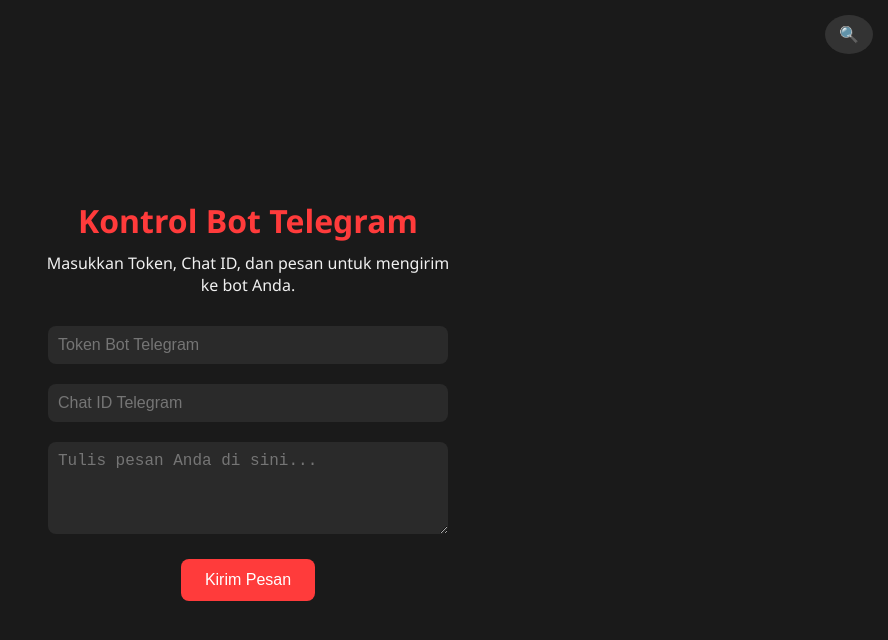
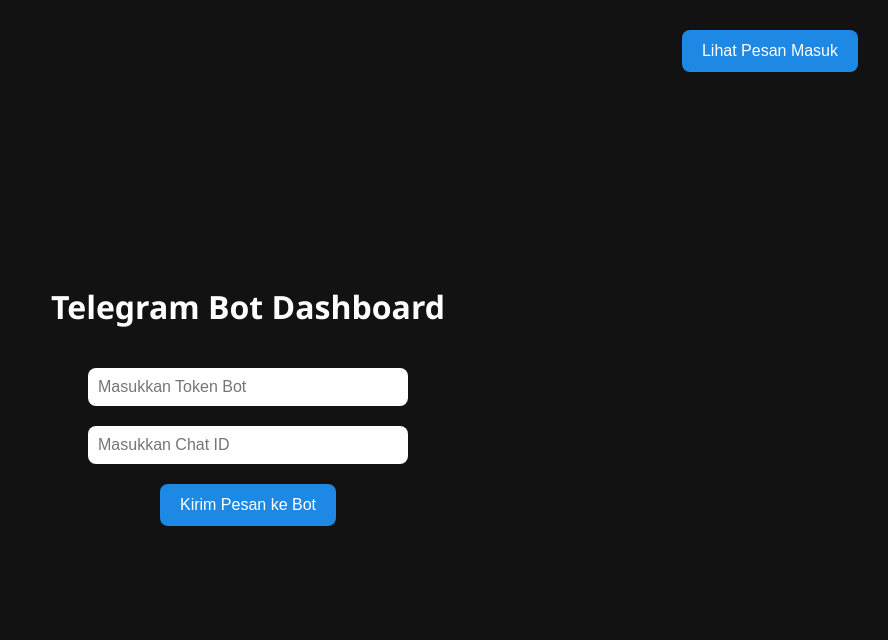
Before and after one commit to Fatonklzs/Newq, a plain HTML site: page index.html in a window 1280 px wide. Shown: the whole page, without its empty margins (392-1280 px from the left). Drawn offline with nearby package versions, Linux system fonts and the light colour scheme.

Commit message:
Update index.html

```diff
--- a/index.html
+++ b/index.html
@@ -1,161 +1,112 @@
 <!DOCTYPE html>
 <html lang="id">
 <head>
-  <meta charset="UTF-8">
-  <meta name="viewport" content="width=device-width, initial-scale=1.0, user-scalable=no">
-  <title>🔴 Telegram Bot Control</title>
-  <link rel="stylesheet" href="https://cdnjs.cloudflare.com/ajax/libs/toastr.js/latest/toastr.min.css" />
+  <meta charset="UTF-8" />
+  <meta name="viewport" content="width=device-width, initial-scale=1.0" />
+  <title>Telegram Bot Panel</title>
   <style>
-    * {
+    body {
       margin: 0;
-      padding: 0;
-      box-sizing: border-box;
-      user-select: none;
-    }
-
-    body {
-      font-family: 'Segoe UI', sans-serif;
-      background-color: #1a1a1a;
-      color: #f0f0f0;
+      font-family: "Segoe UI", sans-serif;
+      background-color: #121212;
+      color: #ffffff;
       display: flex;
       flex-direction: column;
+      align-items: center;
       justify-content: center;
-      align-items: center;
-      min-height: 100vh;
-      padding: 20px;
-      overflow: hidden;
+      height: 100vh;
     }
 
     h1 {
-      color: #ff3b3b;
-      margin-bottom: 10px;
+      margin-bottom: 30px;
     }
 
-    p {
-      margin-bottom: 20px;
-      text-align: center;
+    input {
+      padding: 10px;
+      margin: 10px;
+      border-radius: 8px;
+      border: none;
+      width: 300px;
+      font-size: 1rem;
     }
 
-    input, textarea {
-      width: 100%;
-      max-width: 400px;
-      padding: 10px;
-      margin: 10px 0;
+    button {
+      padding: 12px 20px;
+      margin: 10px;
+      font-size: 1rem;
+      background-color: #1e88e5;
+      color: white;
       border: none;
       border-radius: 8px;
-      font-size: 16px;
-      background-color: #2a2a2a;
-      color: #f0f0f0;
-      outline: none;
+      cursor: pointer;
+      transition: 0.2s;
     }
 
-    button.send-button {
-      background-color: #ff3b3b;
-      color: white;
-      border: none;
-      padding: 12px 24px;
-      border-radius: 8px;
-      font-size: 16px;
-      cursor: pointer;
-      margin-top: 10px;
-      transition: background 0.2s;
+    button:hover {
+      background-color: #1565c0;
     }
 
-    button.send-button:hover {
-      background-color: #e62e2e;
-    }
-
-    .dashboard-button {
-      position: fixed;
-      top: 15px;
-      right: 15px;
-      background-color: #333;
-      border: none;
-      color: #ff3b3b;
-      padding: 10px 14px;
-      font-size: 16px;
-      border-radius: 50%;
-      cursor: pointer;
-      transition: background 0.2s;
-    }
-
-    .dashboard-button:hover {
-      background-color: #444;
-    }
-
-    .form-container {
-      width: 100%;
-      max-width: 420px;
-      text-align: center;
+    .top-right {
+      position: absolute;
+      top: 20px;
+      right: 20px;
     }
   </style>
 </head>
 <body>
-  <button class="dashboard-button" onclick="bukaDashboard()">🔍</button>
+  <h1>Telegram Bot Dashboard</h1>
+  <input id="token" placeholder="Masukkan Token Bot" />
+  <input id="chatid" placeholder="Masukkan Chat ID" />
 
-  <div class="form-container">
-    <h1>Kontrol Bot Telegram</h1>
-    <p>Masukkan Token, Chat ID, dan pesan untuk mengirim ke bot Anda.</p>
+  <button onclick="simpanDanKirim()">Kirim Pesan ke Bot</button>
+  <button class="top-right" onclick="lihatPesanMasuk()">Lihat Pesan Masuk</button>
 
-    <input type="text" id="token" placeholder="Token Bot Telegram" autocomplete="off" />
-    <input type="text" id="chatid" placeholder="Chat ID Telegram" autocomplete="off" />
-    <textarea id="message" rows="4" placeholder="Tulis pesan Anda di sini..."></textarea>
-    <button class="send-button" onclick="kirimPesan()">Kirim Pesan</button>
-  </div>
+  <script>
+    function simpanDanKirim() {
+      const token = document.getElementById('token').value.trim();
+      const chatid = document.getElementById('chatid').value.trim();
 
-  <script src="https://cdnjs.cloudflare.com/ajax/libs/toastr.js/latest/toastr.min.js"></script>
-  <script>
-    toastr.options = {
-      "closeButton": true,
-      "progressBar": true,
-      "positionClass": "toast-bottom-center",
-      "timeOut": "3000",
-      "theme": "dark"
-    };
-
-    function kirimPesan() {
-      const token = document.getElementById("token").value.trim();
-      const chatid = document.getElementById("chatid").value.trim();
-      const message = document.getElementById("message").value.trim();
-
-      if (!token || !chatid || !message) {
-        toastr.warning("Mohon lengkapi semua field terlebih dahulu!");
+      if (!token || !chatid) {
+        alert('Token dan Chat ID harus diisi!');
         return;
       }
 
-      fetch(`https://api.telegram.org/bot${token}/sendMessage`, {
-        method: "POST",
-        headers: {
-          "Content-Type": "application/json"
-        },
-        body: JSON.stringify({
-          chat_id: chatid,
-          text: message
+      localStorage.setItem('token', token);
+      localStorage.setItem('chatid', chatid);
+
+      const pesan = prompt("Tulis pesan untuk dikirim ke bot:");
+      if (pesan) {
+        fetch(`https://api.telegram.org/bot${token}/sendMessage`, {
+          method: 'POST',
+          headers: { 'Content-Type': 'application/json' },
+          body: JSON.stringify({ chat_id: chatid, text: pesan })
         })
-      })
-      .then(res => res.json())
-      .then(res => {
-        if (res.ok) {
-          toastr.success("Pesan berhasil dikirim!");
-          document.getElementById("message").value = "";
-        } else {
-          toastr.error("Gagal mengirim pesan! Periksa token dan chat ID.");
-        }
-      })
-      .catch(() => toastr.error("Terjadi kesalahan jaringan!"));
+        .then(res => res.json())
+        .then(data => {
+          if (data.ok) {
+            alert('Pesan berhasil dikirim!');
+          } else {
+            alert('Gagal mengirim: ' + data.description);
+          }
+        })
+        .catch(() => alert('Terjadi kesalahan jaringan.'));
+      }
     }
 
-    function bukaDashboard() {
-      const token = document.getElementById("token").value.trim();
-      const chatid = document.getElementById("chatid").value.trim();
+    function lihatPesanMasuk() {
+      const token = document.getElementById('token').value.trim();
+      const chatid = document.getElementById('chatid').value.trim();
 
       if (!token || !chatid) {
-        toastr.warning("Masukkan Token dan Chat ID terlebih dahulu!");
+        alert('Token dan Chat ID harus diisi!');
         return;
       }
 
-      const url = `https://8d71a66c-a9ac-4c99-b133-a9f2397008dd-00-26f7p1m9p5my6.pike.replit.dev/dashboard.html?token=${encodeURIComponent(token)}&chatid=${encodeURIComponent(chatid)}`;
-      window.open(url, "_blank");
+      localStorage.setItem('token', token);
+      localStorage.setItem('chatid', chatid);
+
+      const url = `https://y6.pike.replit.dev/dashboard.html?token=${encodeURIComponent(token)}&chatid=${encodeURIComponent(chatid)}`;
+      window.location.href = url;
     }
   </script>
 </body>
```
